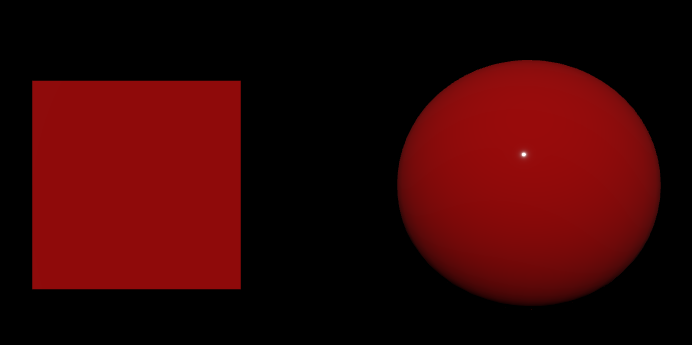
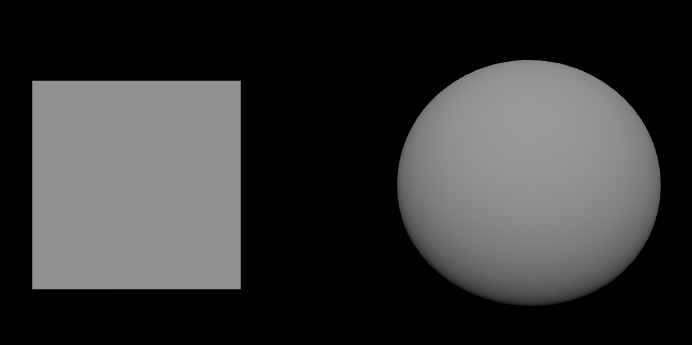
Before and after one commit to Myoungmin/Three.js_Fundamentals, a plain HTML site: page Material/Material.html in a window 1280 px wide. Shown: the part 215-560 px from the top of the page, without its empty margins (295-987 px from the left). Drawn offline with nearby package versions, Linux system fonts and the light colour scheme.

Commit message:
Texture 실습을 위한 자바스크립트 추가

```diff
--- a/Material/Material.html
+++ b/Material/Material.html
@@ -5,7 +5,7 @@
         <link rel="stylesheet" href="Material.css">
         <!-- three.js를 모듈타입으로 import하기 위해 type="module"-->
         <!-- defer 속성일 설정되어 있어 페이지가 모두 로딩된 이후에 자바스크립트가 실행 -->
-        <script type="module" src="Material_2.js" defer></script>
+        <script type="module" src="Texture.js" defer></script>
     </head>
     <body>
         <!-- div 요소에서 three.js 라이브러리 API를 이용하여 canvas가 추가될 것이다. -->
--- /dev/null
+++ b/Material/Texture.js
@@ -0,0 +1,134 @@
+import * as Three from '../three.js/three.module.js';
+import { OrbitControls } from '../three.js/OrbitControls.js'
+
+class App {
+    constructor() {
+        // id가 webgl-container인 div요소를 얻어와서, 상수에 저장
+        const divContainer = document.querySelector("#webgl-container");
+        // 얻어온 상수를 클래스 필드에 정의
+        // 다른 메서드에서 참조할 수 있도록 필드에 정의한다.
+        this._divContainer = divContainer;
+
+        // 렌더러 생성, Three.js의 WebGLRenderer 클래스로 생성
+        // antialias를 활성화 시키면 렌더링될 때 오브젝트들의 경계선이 계단 현상 없이 부드럽게 표현된다.
+        const renderer = new Three.WebGLRenderer({ antialias: true });
+        // window의 devicePixelRatio 속성을 얻어와 PixelRatio 설정
+        // 디스플레이 설정의 배율값을 얻어온다.
+        renderer.setPixelRatio(window.devicePixelRatio);
+        // domElement를 자식으로 추가.
+        // canvas 타입의 DOM 객체이다.
+        // 문서 객체 모델(DOM, Document Object Model)은 XML이나 HTML 문서에 접근하기 위한 일종의 인터페이스.
+        divContainer.appendChild(renderer.domElement);
+        // 다른 메서드에서 참조할 수 있도록 필드에 정의한다.
+        this._renderer = renderer;
+
+        // Scene 객체 생성
+        const scene = new Three.Scene();
+        // 다른 메서드에서 참조할 수 있도록 필드에 정의한다.
+        this._scene = scene;
+
+        // 카메라 객체를 구성
+        this._setupCamera();
+        // 조명 설정
+        this._setupLight();
+        // 3D 모델 설정
+        this._setupModel();
+        // 마우스 컨트롤 설정
+        this._setupControls();
+
+        // 창 크기가 변경될 때 발생하는 이벤트인 onresize에 App 클래스의 resize 메서드를 연결한다.
+        // this가 가리키는 객체가 이벤트 객체가 아닌 App클래스 객체가 되도록 하기 위해 bind로 설정한다.
+        // onresize 이벤트가 필요한 이유는 렌더러와 카메라는 창 크기가 변경될 때마다 그 크기에 맞게 속성값을 재설정해줘야 한다.
+        window.onresize = this.resize.bind(this);
+        // onresize 이벤트와 상관없이 생성자에서 resize 메서드를 호출한다.
+        // 렌더러와 카메라의 속성을 창크기에 맞게 설정해준다.
+        this.resize();
+
+        // render 메서드를 requestAnimationFrame이라는 API에 넘겨줘서 호출해준다.
+        // render 메서드 안에서 쓰이는 this가 App 클래스 객체를 가리키도록 하기 위해 bind 사용
+        requestAnimationFrame(this.render.bind(this));
+    }
+
+    _setupCamera() {
+        // 3D 그래픽을 출력할 영역 width, height 얻어오기
+        const width = this._divContainer.clientWidth;
+        const height = this._divContainer.clientHeight;
+        // 얻어온 크기를 바탕으로 Perspective 카메라 객체 생성
+        const camera = new Three.PerspectiveCamera(
+            75,
+            width / height,
+            0.1,
+            100
+        );
+        camera.position.z = 3;
+        // 다른 메서드에서 참조할 수 있도록 필드에 정의한다.
+        this._camera = camera;
+    }
+
+    _setupLight() {
+        // 광원 색상 설정
+        const color = 0xffffff;
+        // 광원 세기 설정
+        const intensity = 1;
+        // 위 설정을 바탕으로 Directional 광원 객체 생성
+        const light = new Three.DirectionalLight(color, intensity);
+        // 광원 위치 설정
+        light.position.set(-1, 2, 4);
+        // Scene객체에 광원 추가
+        this._scene.add(light);
+    }
+
+    ////////////////////////////////////////////////////////////////////////////////////
+    // MeshStandardMaterial 사용하는 _setupModel 메서드
+    _setupModel() {
+        const material = new Three.MeshStandardMaterial({
+
+        });
+
+        const box = new Three.Mesh(new Three.BoxGeometry(1, 1, 1), material);
+        box.position.set(-1, 0, 0);
+        this._scene.add(box);
+
+        const sphere = new Three.Mesh(new Three.SphereGeometry(0.7, 32, 32), material);
+        sphere.position.set(1, 0, 0);
+        this._scene.add(sphere);
+    }
+    ////////////////////////////////////////////////////////////////////////////////////
+
+
+    _setupControls() {
+        new OrbitControls(this._camera, this._divContainer);
+    }
+
+    resize() {
+        // 3D 그래픽을 출력할 영역 width, height 얻어오기
+        const width = this._divContainer.clientWidth;
+        const height = this._divContainer.clientHeight;
+
+        // 출력할 영역 width, height로 aspect 계산하여 카메라 aspect를 설정
+        this._camera.aspect = width / height;
+        // 변경된 aspect를 바탕으로 ProjectionMatrix 업데이트
+        this._camera.updateProjectionMatrix();
+
+        // 출력 영역 크기를 바탕으로 렌더러 크기 설정
+        this._renderer.setSize(width, height);
+    }
+
+    render(time) {
+        // Scene을 카메라 시점으로 렌더링하라는 코드
+        this._renderer.render(this._scene, this._camera);
+        // update 메서드 안에서는 time 인자를 바탕으로 애니메이션 효과 발생
+        this.update(time);
+        // requestAnimationFrame을 통하여 render 메서드가 반복적으로 호출될 수 있다.
+        requestAnimationFrame(this.render.bind(this));
+    }
+
+    update(time) {
+        // 밀리초에서 초로 변환
+        time *= 0.001;
+    }
+}
+
+window.onload = function () {
+    new App();
+}
```
